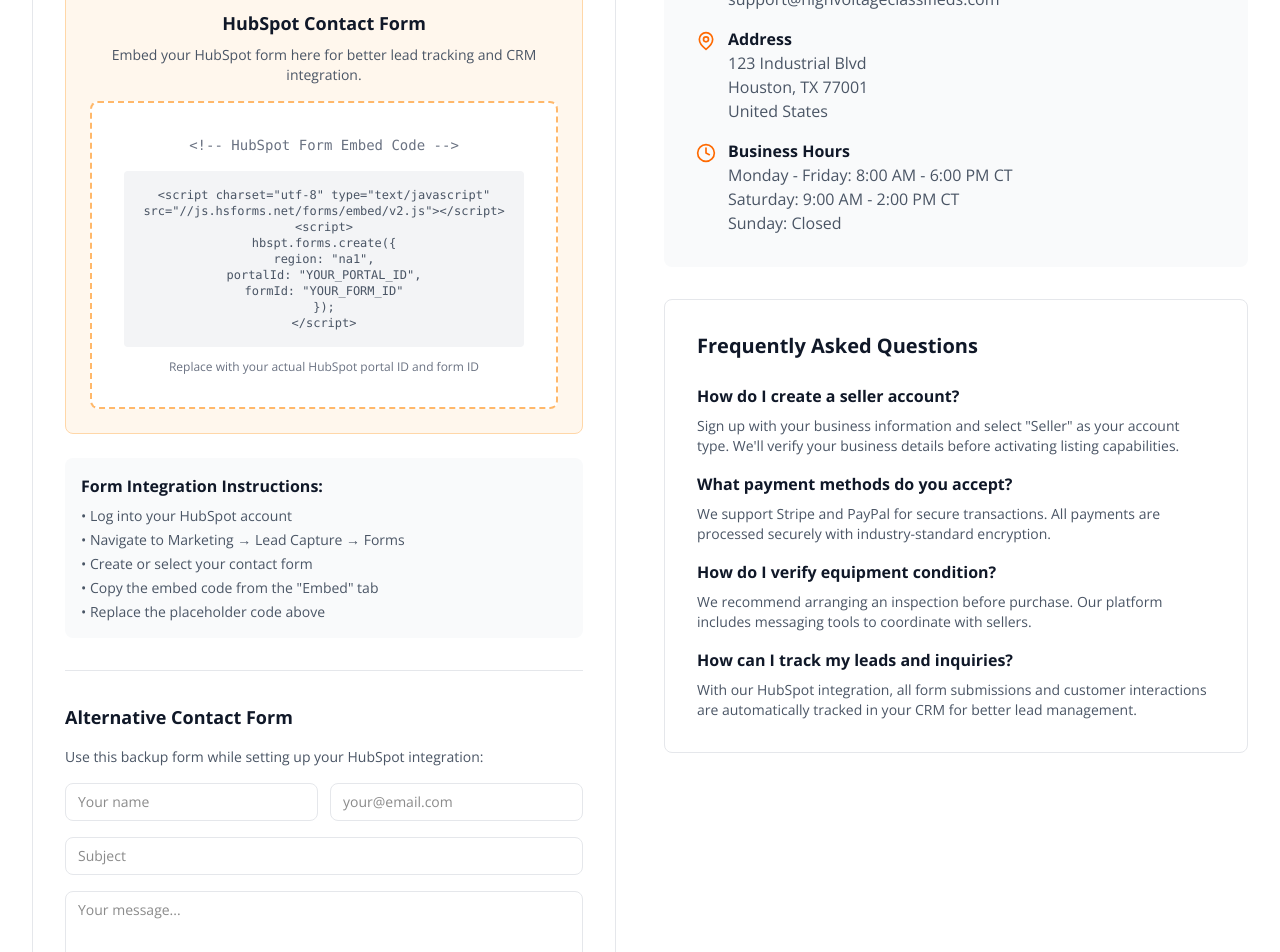
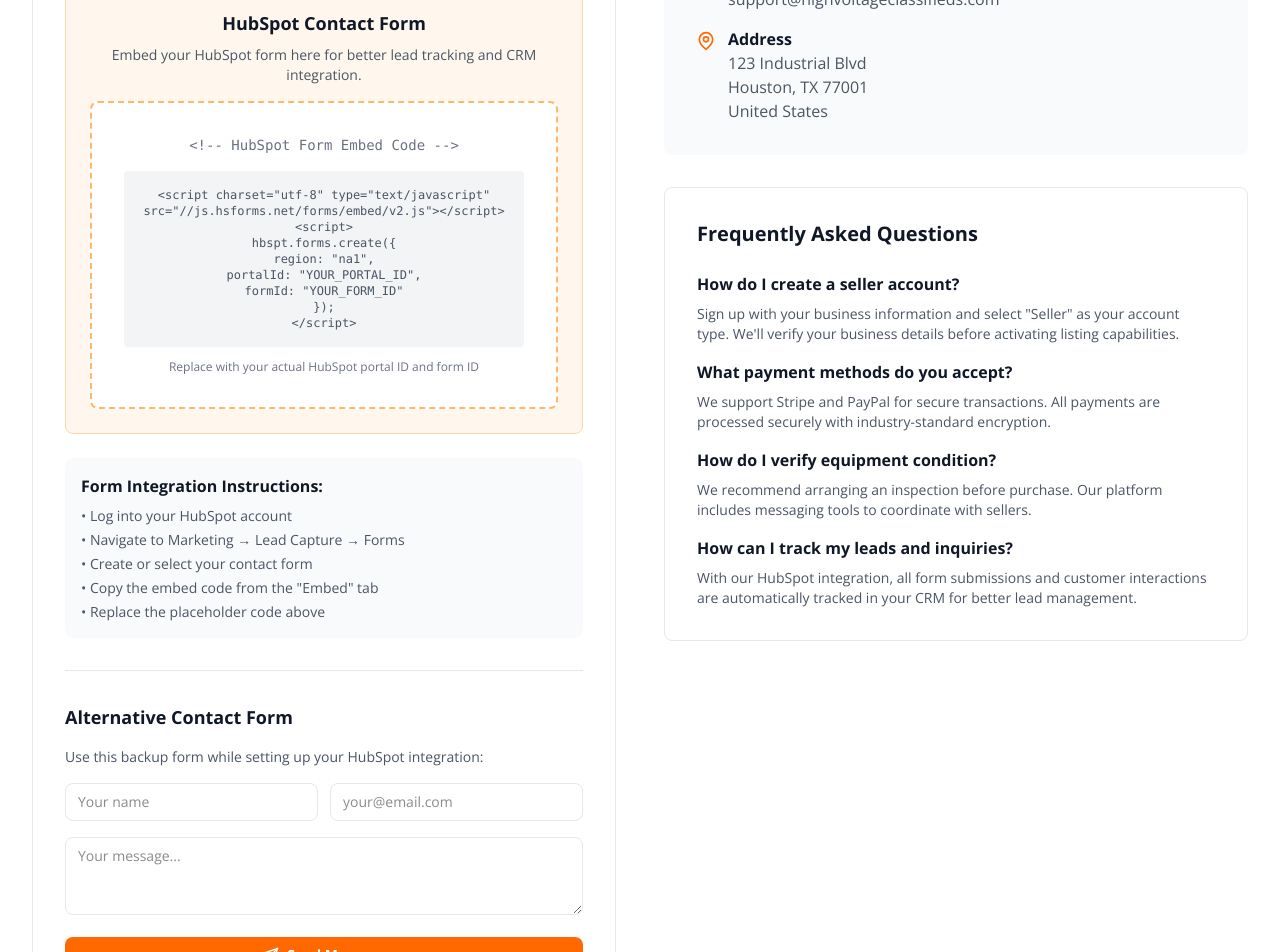
Before and after one commit to cladden77/high-voltage-classifieds, a Next.js app: page /contact in a window 1280 px wide. Shown: the part 480-1432 px from the top of the page. Built offline with nearby package versions, Linux system fonts and the light colour scheme.

Commit message:
Simplify contact page by removing subject field and business hours section

```diff
--- a/src/app/contact/page.tsx
+++ b/src/app/contact/page.tsx
@@ -10,7 +10,6 @@
     name: '',
     email: '',
     phone: '',
-    subject: '',
     message: ''
   })
   const [isSubmitting, setIsSubmitting] = useState(false)
@@ -38,7 +37,6 @@
         name: '',
         email: '',
         phone: '',
-        subject: '',
         message: ''
       })
     } catch (error) {
@@ -72,7 +70,6 @@
               <h2 className="font-open-sans text-2xl font-bold text-gray-900">
                 Get in Touch
               </h2>
-              <ExternalLink className="h-5 w-5 text-orange-500" />
             </div>
 
             {/* HubSpot Form Placeholder */}
@@ -153,15 +150,6 @@
                   />
                 </div>
 
-                <input
-                  type="text"
-                  required
-                  value={formData.subject}
-                  onChange={(e) => handleInputChange('subject', e.target.value)}
-                  className="w-full px-3 py-2 border border-gray-200 rounded-lg focus:outline-none focus:ring-2 focus:ring-orange-500 text-sm"
-                  placeholder="Subject"
-                />
-
                 <textarea
                   required
                   rows={3}
@@ -216,18 +204,6 @@
                       123 Industrial Blvd<br />
                       Houston, TX 77001<br />
                       United States
-                    </p>
-                  </div>
-                </div>
-
-                <div className="flex items-start gap-3">
-                  <Clock className="h-5 w-5 text-orange-500 mt-1" />
-                  <div>
-                    <p className="font-open-sans font-bold text-gray-900">Business Hours</p>
-                    <p className="font-open-sans text-gray-600">
-                      Monday - Friday: 8:00 AM - 6:00 PM CT<br />
-                      Saturday: 9:00 AM - 2:00 PM CT<br />
-                      Sunday: Closed
                     </p>
                   </div>
                 </div>
```
